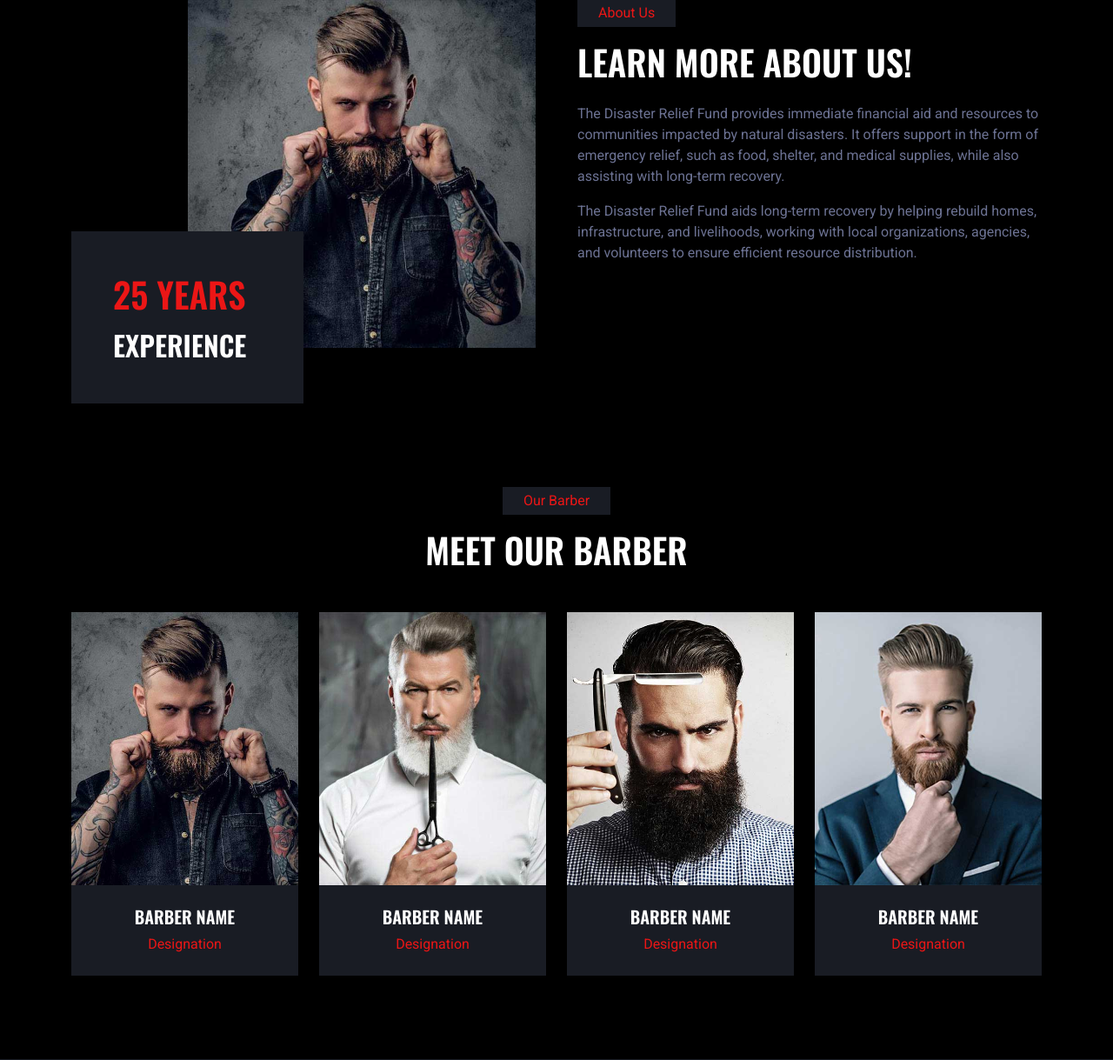
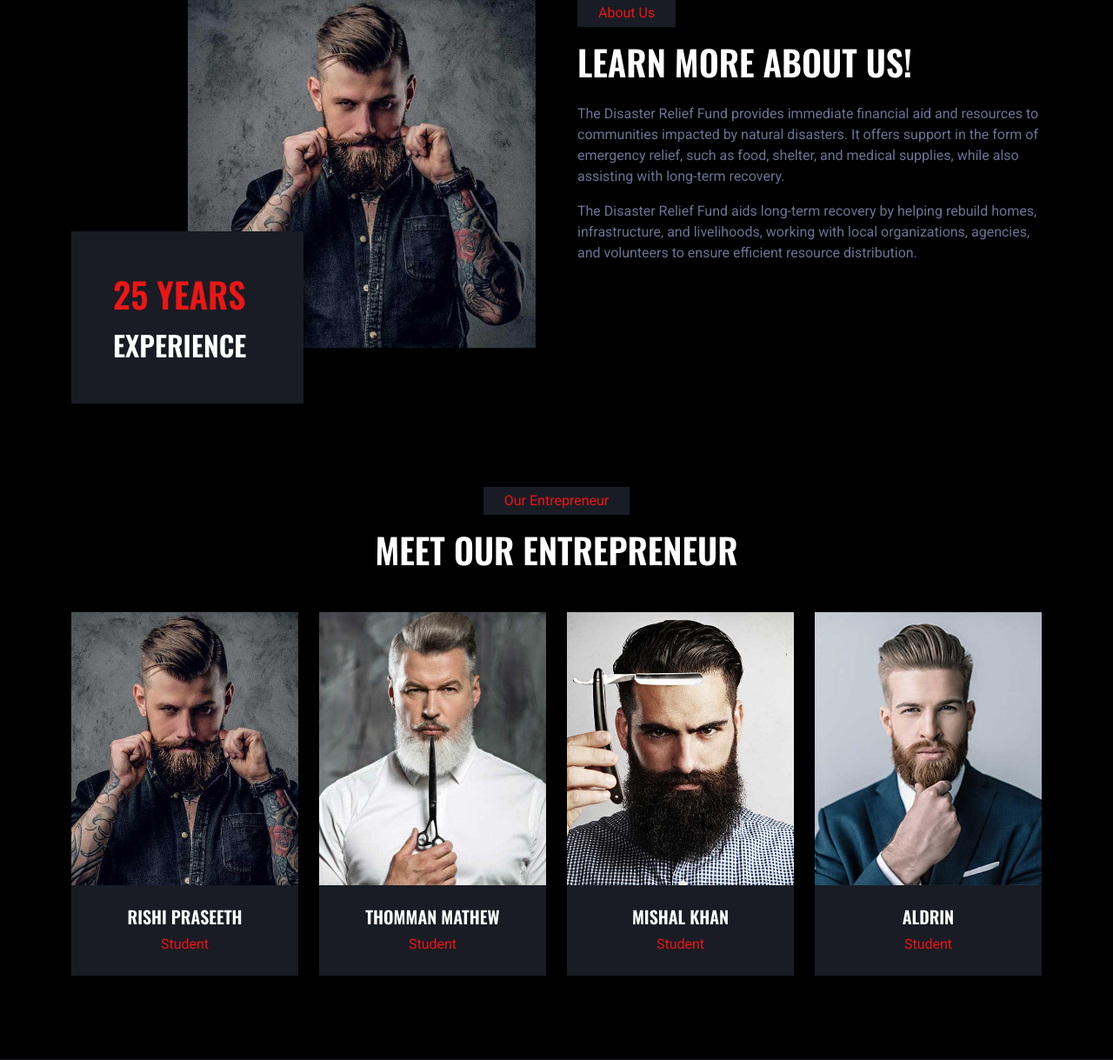
Before and after one commit to CodedRichy/Disaster-Relief-Supply-Chain-Manager, a Django app: page /about in a window 1280 px wide. Shown: the part 515-1734 px from the top of the page at 87% size. Run offline with Django 5.2, Linux system fonts and the light colour scheme; some libraries are stand-ins or nearby versions.

Commit message:
Update about.html

```diff
--- a/disaster_relief/template/about.html
+++ b/disaster_relief/template/about.html
@@ -116,8 +116,8 @@
     <div class="container-xxl py-5">
         <div class="container">
             <div class="text-center mx-auto mb-5 wow fadeInUp" data-wow-delay="0.1s" style="max-width: 600px;">
-                <p class="d-inline-block bg-secondary text-primary py-1 px-4">Our Barber</p>
-                <h1 class="text-uppercase">Meet Our Barber</h1>
+                <p class="d-inline-block bg-secondary text-primary py-1 px-4">Our Entrepreneur</p>
+                <h1 class="text-uppercase">Meet Our Entrepreneur</h1>
             </div>
             <div class="row g-4">
                 <div class="col-lg-3 col-md-6 wow fadeInUp" data-wow-delay="0.1s">
@@ -131,8 +131,8 @@
                             </div>
                         </div>
                         <div class="bg-secondary text-center p-4">
-                            <h5 class="text-uppercase">Barber Name</h5>
-                            <span class="text-primary">Designation</span>
+                            <h5 class="text-uppercase">Rishi Praseeth</h5>
+                            <span class="text-primary">Student</span>
                         </div>
                     </div>
                 </div>
@@ -147,8 +147,8 @@
                             </div>
                         </div>
                         <div class="bg-secondary text-center p-4">
-                            <h5 class="text-uppercase">Barber Name</h5>
-                            <span class="text-primary">Designation</span>
+                            <h5 class="text-uppercase">Thomman Mathew</h5>
+                            <span class="text-primary">Student</span>
                         </div>
                     </div>
                 </div>
@@ -163,8 +163,8 @@
                             </div>
                         </div>
                         <div class="bg-secondary text-center p-4">
-                            <h5 class="text-uppercase">Barber Name</h5>
-                            <span class="text-primary">Designation</span>
+                            <h5 class="text-uppercase">Mishal Khan</h5>
+                            <span class="text-primary">Student</span>
                         </div>
                     </div>
                 </div>
@@ -179,8 +179,8 @@
                             </div>
                         </div>
                         <div class="bg-secondary text-center p-4">
-                            <h5 class="text-uppercase">Barber Name</h5>
-                            <span class="text-primary">Designation</span>
+                            <h5 class="text-uppercase">Aldrin</h5>
+                            <span class="text-primary">Student</span>
                         </div>
                     </div>
                 </div>
```
